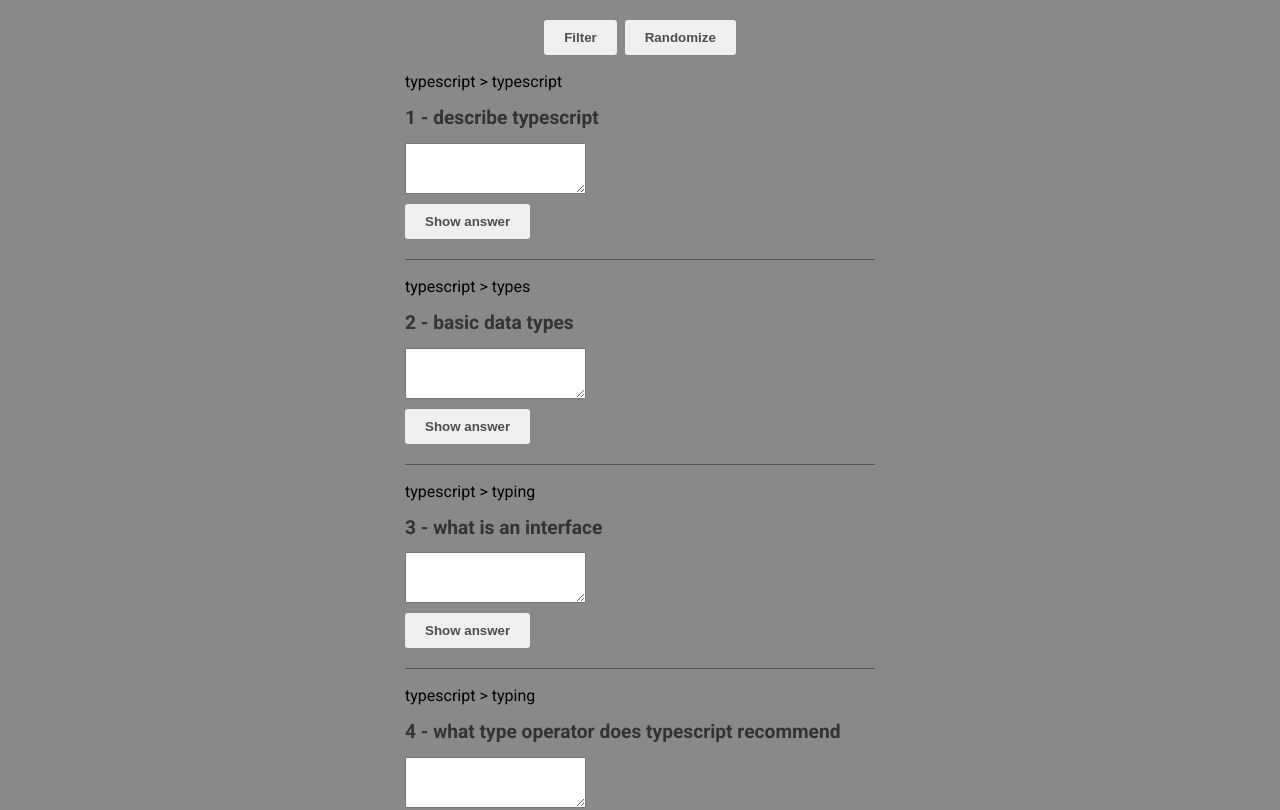
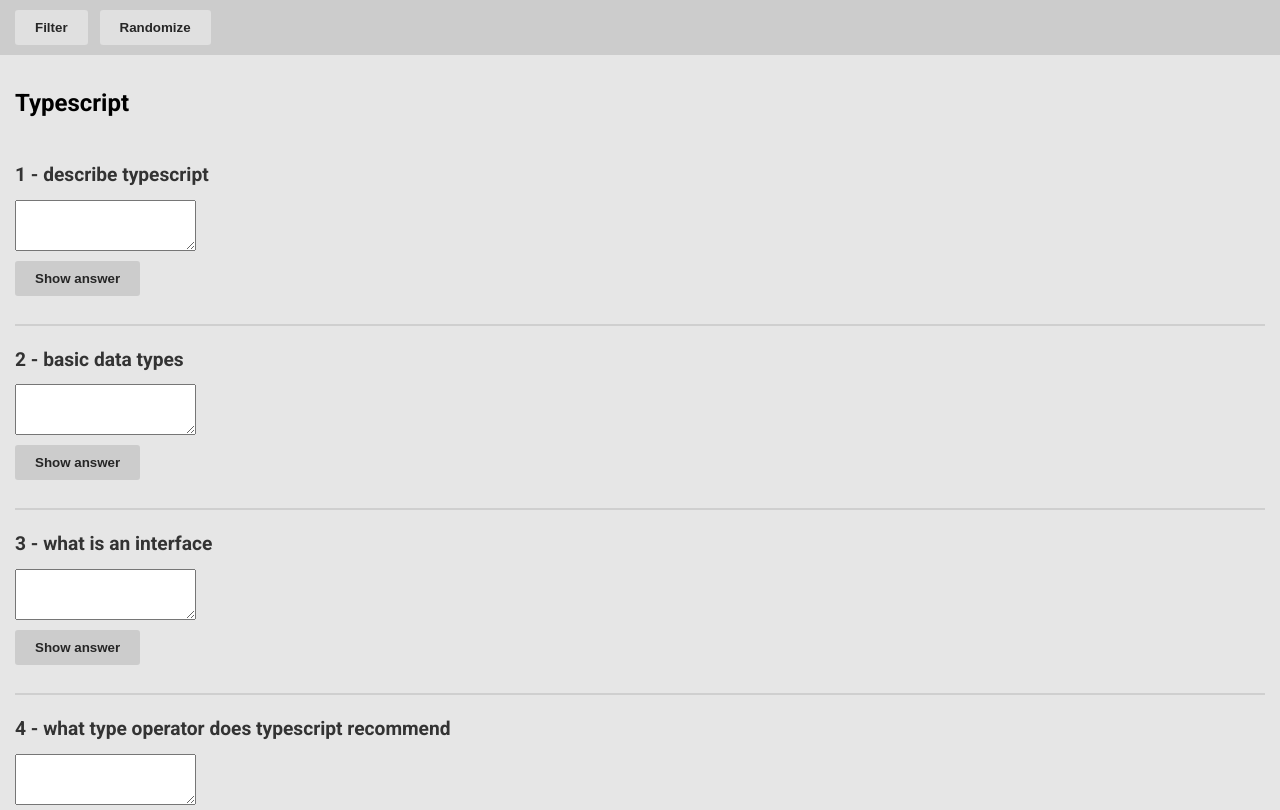
Before and after one commit to asidelnik/code-learning-game, a React (Vite) app: page / in a window 1280 px wide. Shown: the top 810 px of the page. Built offline with nearby package versions, Linux system fonts and the light colour scheme.

Commit message:
Styling updates

```diff
--- a/src/App.tsx
+++ b/src/App.tsx
@@ -1,9 +1,9 @@
 import { useState } from 'react';
 import data from './data/all-exercises.json';
-import Exercise from './components/exercise/Exercise';
 import { TopicItemType } from './types/topicItemType';
 import TopicsList from './components/topics-list/TopicsList';
 import { FilteredExceriseType } from './types/exerciseType';
+import ExerciseList from './components/exercise-list/ExerciseList';
 
 export default function App() {
   const topicList: TopicItemType[] = data
@@ -46,21 +46,25 @@ export default function App() {
   return (
     <>
       <header>
-        <button onClick={() => setIsShowFilters(!isShowFilters)}>Filter</button>&nbsp;&nbsp;
+        <button onClick={() => setIsShowFilters(!isShowFilters)}>Filter</button>&nbsp;&nbsp;&nbsp;
         <button onClick={randomizeExercises}>Randomize</button>
       </header>
+
       {isShowFilters && (
         <TopicsList
           topics={topicList}
           filterExercisesByTopic={filterExercisesByTopic}
         />
       )}
+      <ExerciseList exercisesFilteredByTopic={exercisesFilteredByTopic} />
+      {/* <div>
         {exercisesFilteredByTopic.length > 0 && exercisesFilteredByTopic.map((exercise: FilteredExceriseType, index: number) => (
         // index === exercise.exerciseNumber - 1 &&
           <div key={exercise.exerciseNumber} className='exercise-container'>
               <Exercise {...exercise} numberToDisplay={index + 1} />
           </div>
         ))}
+      </div> */}
     </>
   );
 }
--- /dev/null
+++ b/src/components/exercise-list/ExerciseList.tsx
@@ -0,0 +1,21 @@
+import { ExerciseListProps } from "../../props/ExerciseListProps";
+import { FilteredExceriseType } from "../../types/exerciseType";
+import Exercise from "../exercise/Exercise";
+
+export default function ExerciseList({ exercisesFilteredByTopic }: ExerciseListProps) {
+  const firstTopic = exercisesFilteredByTopic[0].domain;
+  const topicName = firstTopic.charAt(0).toUpperCase() + firstTopic.slice(1)
+
+  return (
+    <main>
+      <h2>{topicName}</h2>
+      {exercisesFilteredByTopic.length > 0 &&
+        exercisesFilteredByTopic.map((exercise: FilteredExceriseType, index: number) => (
+          // index === exercise.exerciseNumber - 1 &&
+          <div key={exercise.exerciseNumber} className='exercise-container'>
+            <Exercise {...exercise} numberToDisplay={index + 1} />
+          </div>
+        ))}
+    </main>
+  )
+}
--- a/src/components/exercise/Exercise.tsx
+++ b/src/components/exercise/Exercise.tsx
@@ -15,7 +15,7 @@ export default function Exercise({ domain, subDomain, question, answers, numberT
 
   return (
     <>
-      <p className={c.topics}>{domain}{subDomain && <>&nbsp;&gt;&nbsp;{subDomain}</>}</p>
+      {/* <p className={c.topics}>{domain}{subDomain && <>&nbsp;&gt;&nbsp;{subDomain}</>}</p> */}
       <h3 className={c.question}>{numberToDisplay} - {question}</h3>
       <textarea className={c.textArea} value={answer} onChange={textChangeHandler} rows={3} />
       <button onClick={showAnswer}>Show answer</button>
--- a/src/components/topics-list/TopicsList.module.css
+++ b/src/components/topics-list/TopicsList.module.css
@@ -1,8 +1,14 @@
 .container {
   display: flex;
   flex-direction: column;
+  position: absolute;
+  background-color: hsl(0, 0%, 80%);
+  color: hsl(0, 0%, 15%);
+  box-shadow: 0 10px 20px rgba(0,0,0,0.19), 0 6px 6px rgba(0,0,0,0.23);
 }
 
 .topic {
   cursor: pointer;
+  padding: 15px 45px 15px 30px;
+  border-block-end: 1px solid hsla(0, 0%, 0%, 0.4);
 }
--- a/src/components/topics-list/TopicsList.tsx
+++ b/src/components/topics-list/TopicsList.tsx
@@ -1,5 +1,6 @@
+import c from './TopicsList.module.css';
 import { TopicsListProps } from '../../props/topicsListProps';
-import c from './TopicsList.module.css';
+
 export default function TopicsList({ topics, filterExercisesByTopic }: TopicsListProps) {
   return (
     <>
--- a/src/index.css
+++ b/src/index.css
@@ -3,7 +3,7 @@
   line-height: 1.5;
   font-weight: 400;
 
-  background-color: #898989;
+  background-color: hsl(0, 0%, 90%);
 
   font-synthesis: none;
   text-rendering: optimizeLegibility;
@@ -28,16 +28,21 @@ body {
 }
 
 #root {
-  max-width: 500px;
-  padding: 10px 15px
+  width: 100%;
 }
 
 header {
   display: flex;
   flex-direction: row;
-  justify-content: center;
+  justify-content: flex-start;
   align-items: center;
-  padding-block: 10px 0;
+  padding: 10px 15px;
+  width: 100%;
+  background-color: hsl(0, 0%, 80%);
+}
+
+main {
+  padding: 10px 15px;
 }
 
 .exercise-container {
@@ -46,12 +51,8 @@ header {
   align-items: flex-start;
   justify-content: center;
   row-gap: 10px;
-  border-block-end: 1px solid hsla(0, 0%, 0%, 0.4);
-  padding-block: 15px 20px;
-  /* background-color: #fff; */
-  /* width: 100%; */
-  /* max-width: 500px; */
-  /* box-shadow: 0 0 10px rgba(0,0,0,0.1); */
+  border-block-end: 2px solid hsla(0, 0%, 0%, 0.1);
+  padding-block: 20px 28px;
 }
 
 button {
@@ -60,7 +61,13 @@ button {
   border: none;
   padding: 10px 20px;
   font-weight: bold;
-  color: hsl(0, 0%, 30%);
+  color: hsl(0, 0%, 15%);
+  background-color: hsl(0, 0%, 80%);
+  /* box-shadow: 0 1px 3px rgba(0,0,0,0.12), 0 1px 2px rgba(0,0,0,0.24); */
+}
+
+header button {
+  background-color: hsl(0, 0%, 88%);
 }
 
 h3 {
--- /dev/null
+++ b/src/props/ExerciseListProps.ts
@@ -0,0 +1,5 @@
+import { FilteredExceriseType } from '../types/exerciseType';
+
+export type ExerciseListProps = {
+  exercisesFilteredByTopic: FilteredExceriseType[];
+};
```
Also changed, not shown: src/types/exerciseType.ts (line endings or trailing spaces). Lines whose indentation alone changed are shown as unchanged.
